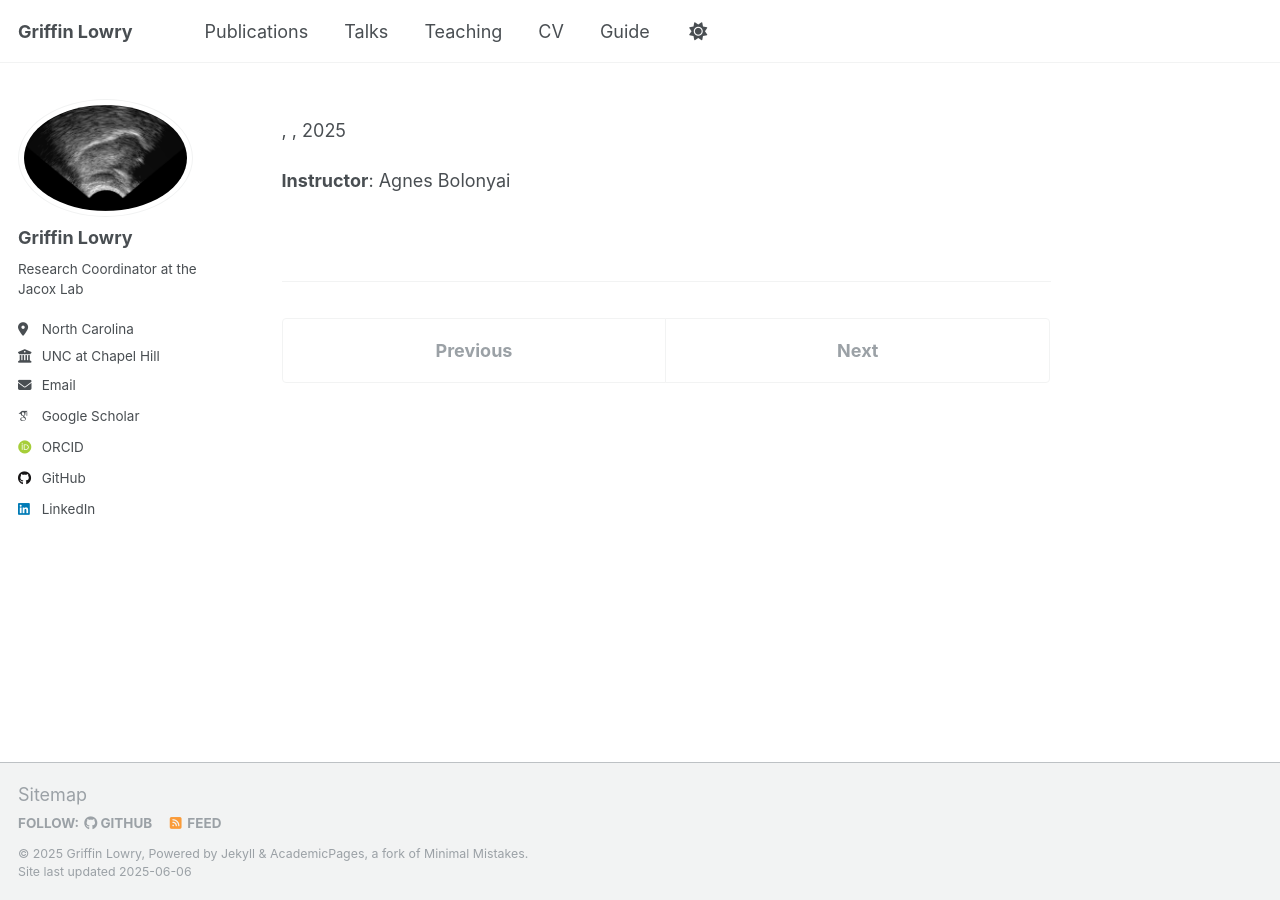
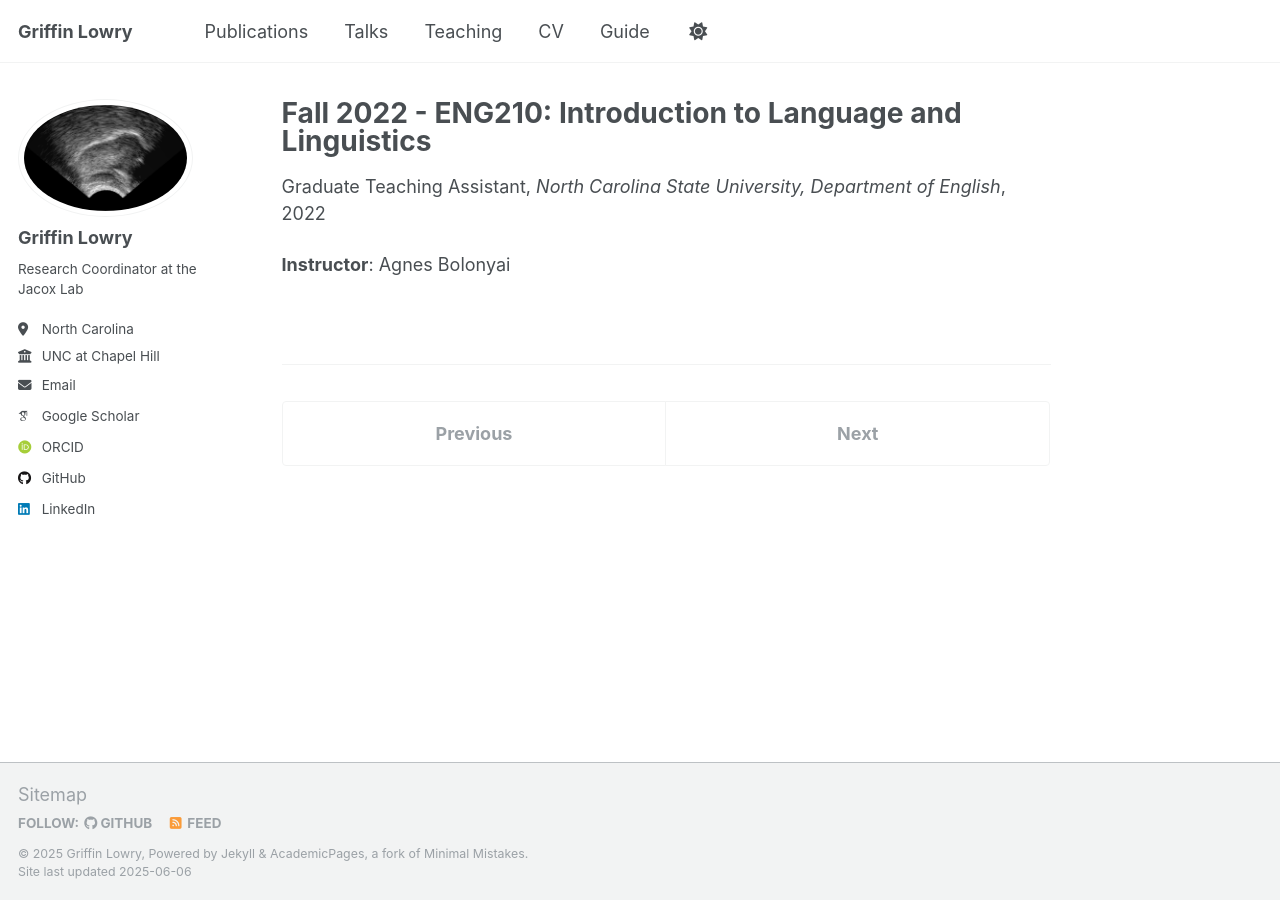
Before and after one commit to griffinlowry/griffinlowry.github.io, a Jekyll site: the page built from _teaching/2022-fall-teaching.md, in a window 1280 px wide. Built offline with Jekyll 4.4.1, drawn with Linux system fonts in a browser that asks for light colours; some web fonts are replaced.

Commit message:
Update 2022-fall-teaching.md

```diff
--- a/_teaching/2022-fall-teaching.md
+++ b/_teaching/2022-fall-teaching.md
@@ -1,5 +1,5 @@
 ---
-title: "Fall 2022 - ENG210: Introduction to Language and Linguistics
+title: "Fall 2022 - ENG210: Introduction to Language and Linguistics"
 collection: teaching
 type: "Graduate Teaching Assistant"
 permalink: /teaching/2022-fall-teaching
```
